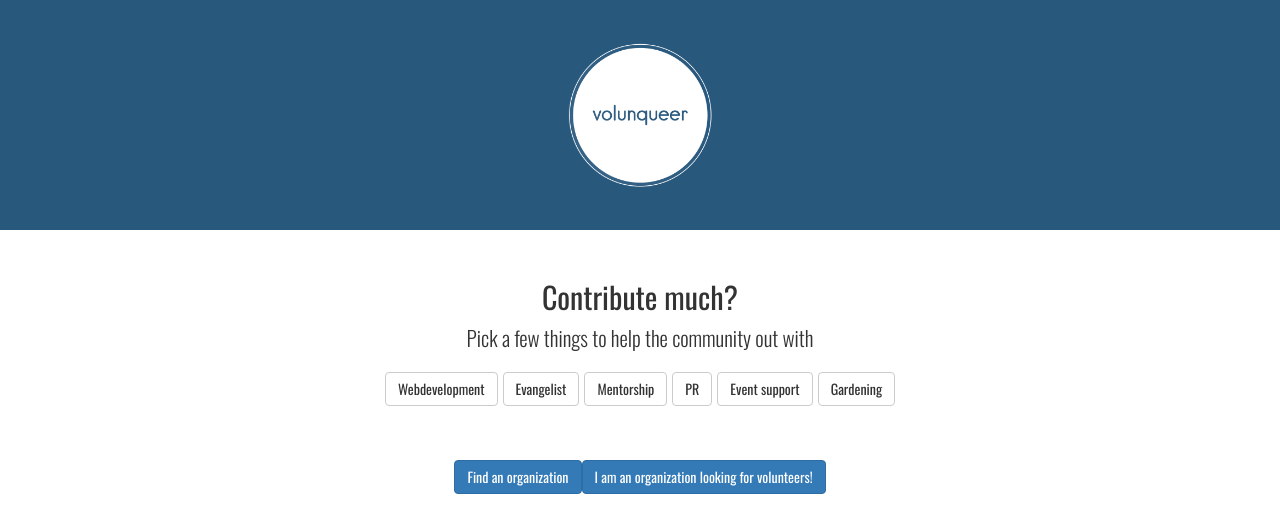
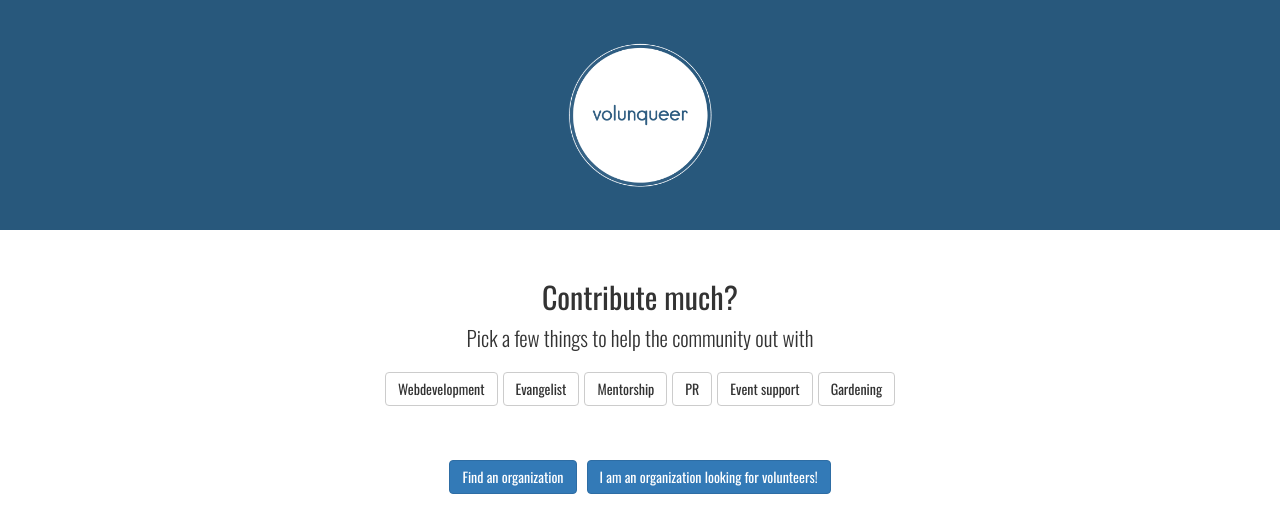
Before and after one commit to mcgnly/volunqueer, a React (Create React App) app: page / in a window 1280 px wide. Shown: the top 532 px of the page. Built offline with nearby package versions, Linux system fonts and the light colour scheme.

Commit message:
spacing the buttons

```diff
--- a/src/home.css
+++ b/src/home.css
@@ -7,3 +7,7 @@
     margin-left: 5px;
     margin-bottom: 5px;
 }
+
+.btn-primary{
+	margin: 5px;
+}
```
